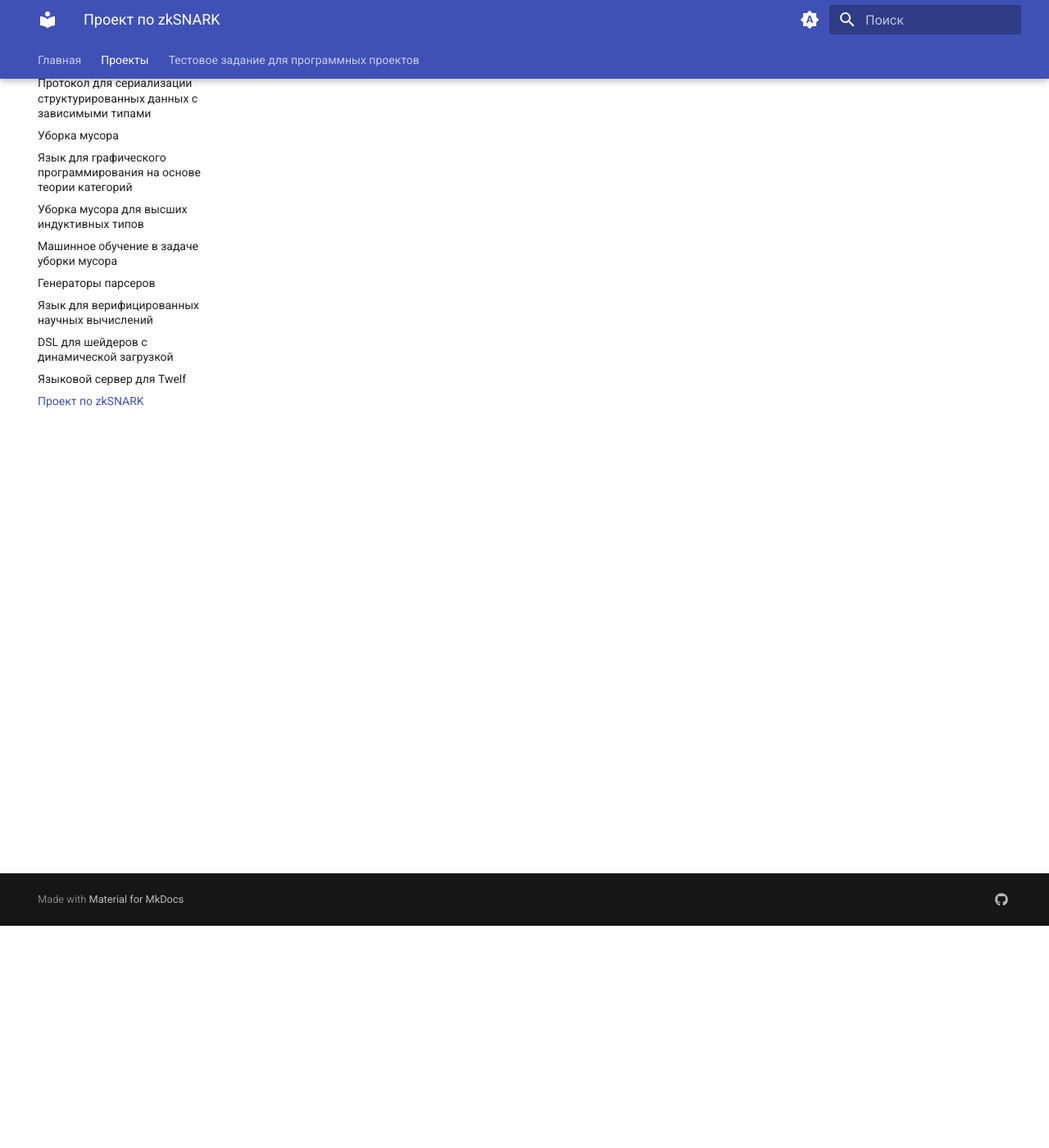
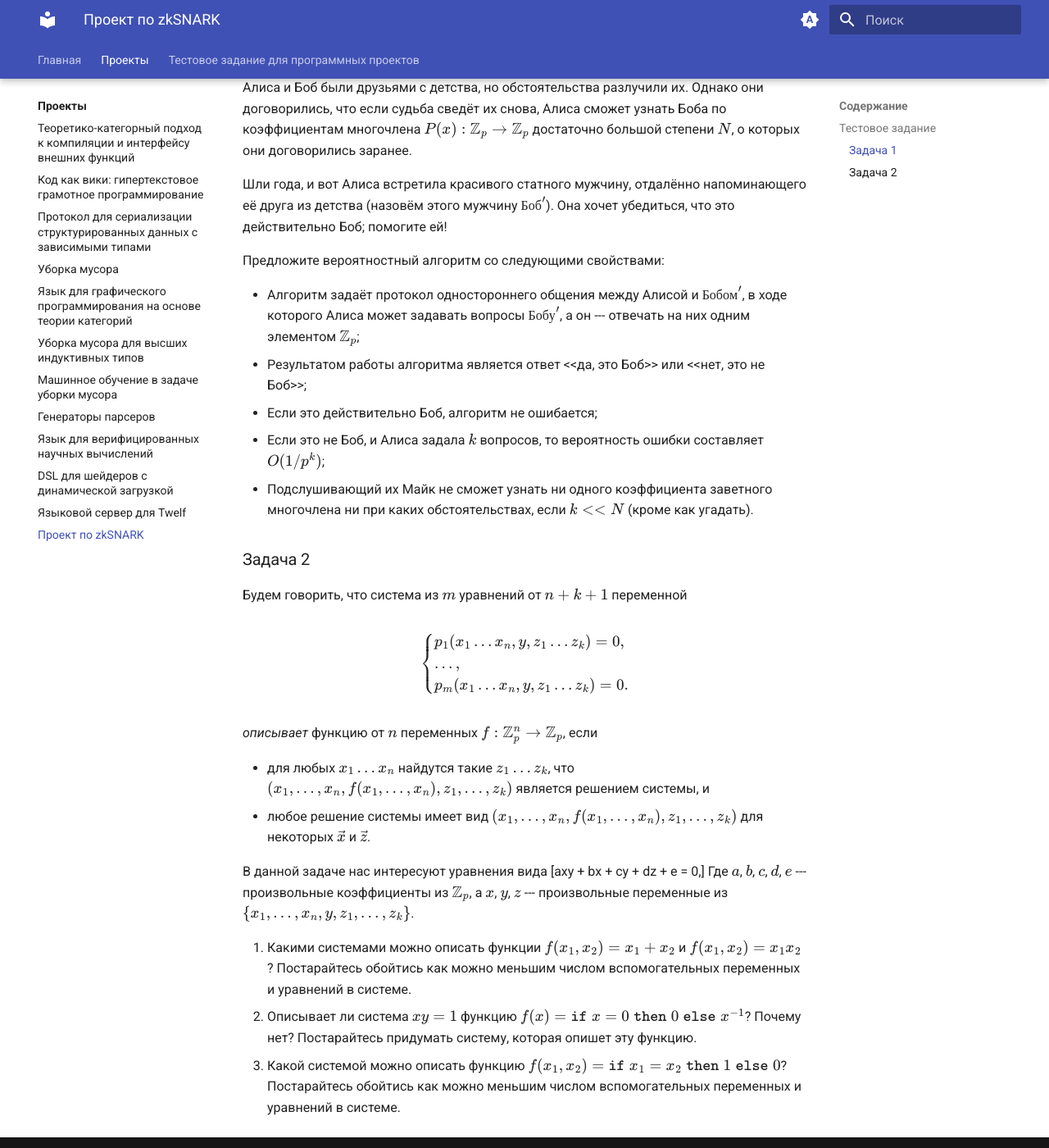
Before and after one commit to Church-of-Church-HSE/Church-of-Church-HSE.github.io, an MkDocs documentation site: the page built from docs/projects/zksnark.md, in a window 1280 px wide and 1400 px high, scrolled down 271 px. Shown: the whole window at 82% size. Built offline with MkDocs 1.6.1 and Material for MkDocs 9.7.7, drawn with Linux system fonts in a browser that asks for light colours; plug-ins that fetch from the network failed and are left out.

Commit message:
+ zkSNARK test task

```diff
--- a/docs/projects/zksnark.md
+++ b/docs/projects/zksnark.md
@@ -5,3 +5,66 @@ tags:
 ---
 
 # Проект по zkSNARK
+
+## Тестовое задание
+
+### Задача 1
+
+Алиса и Боб были друзьями с детства, но обстоятельства разлучили их. Однако они
+договорились, что если судьба сведёт их снова, Алиса сможет узнать Боба по
+коэффициентам многочлена $P(x) : \mathbb{Z}_p \to \mathbb{Z}_p$ достаточно
+большой степени $N$, о которых они договорились заранее.
+
+Шли года, и вот Алиса встретила красивого статного мужчину, отдалённо
+напоминающего её друга из детства (назовём этого мужчину $\textrm{Боб}'$). Она
+хочет убедиться, что это действительно Боб; помогите ей!
+
+Предложите вероятностный алгоритм со следующими свойствами:
+
+* Алгоритм задаёт протокол одностороннего общения между Алисой и
+  $\textrm{Бобом}'$, в ходе которого Алиса может задавать вопросы
+  $\textrm{Бобу}'$, а он --- отвечать на них одним элементом $\mathbb{Z}_p$;
+* Результатом работы алгоритма является ответ <<да, это Боб>> или
+  <<нет, это не Боб>>;
+* Если это действительно Боб, алгоритм не ошибается;
+* Если это не Боб, и Алиса задала $k$ вопросов, то вероятность ошибки составляет
+  $O(1/p^k)$;
+* Подслушивающий их Майк не сможет узнать ни одного коэффициента заветного
+  многочлена ни при каких обстоятельствах, если $k << N$ (кроме как угадать).
+
+### Задача 2
+
+Будем говорить, что система из $m$ уравнений от $n+k+1$ переменной
+
+\[\left\{\begin{array}{l}
+  p_1(x_1\ldots x_n, y, z_1\ldots z_k)=0,\\
+  \ldots,\\
+  p_m(x_1\ldots x_n, y, z_1\ldots z_k)=0.
+\end{array}\right.\]
+
+_описывает_ функцию от $n$ переменных $f : \mathbb{Z}_p^n \to \mathbb{Z}_p$,
+если
+
+* для любых $x_1\ldots x_n$ найдутся такие $z_1\ldots z_k$, что
+  $(x_1,\ldots,x_n,f(x_1,\ldots,x_n),z_1,\ldots,z_k)$ является решением системы,
+  и
+* любое решение системы имеет вид
+  $(x_1,\ldots,x_n,f(x_1,\ldots,x_n), z_1,\ldots,z_k)$ для некоторых $\vec{x}$ и
+  $\vec{z}$.
+
+В данной задаче нас интересуют уравнения вида
+\[axy + bx + cy + dz + e = 0,\]
+Где $a$, $b$, $c$, $d$, $e$ --- произвольные коэффициенты из $\mathbb{Z}_p$, а
+$x$, $y$, $z$ --- произвольные переменные из
+$\{x_1,\ldots,x_n,y,z_1,\ldots,z_k\}$.
+
+1. Какими системами можно описать функции $f(x_1, x_2) = x_1 + x_2$ и
+   $f(x_1, x_2) = x_1 x_2$? Постарайтесь обойтись как можно меньшим числом
+   вспомогательных переменных и уравнений в системе.
+2. Описывает ли система $x y = 1$ функцию
+   $f(x) = \verb|if|\;x=0\;\verb|then|\;0\;\verb|else|\;x^{-1}$? Почему нет?
+   Постарайтесь придумать систему, которая опишет эту функцию.
+3. Какой системой можно описать функцию
+   $f(x_1, x_2) = \verb|if|\;x_1=x_2\;\verb|then|\;1\;\verb|else|\;0$?
+   Постарайтесь обойтись как можно меньшим числом вспомогательных переменных и
+   уравнений в системе.
```
